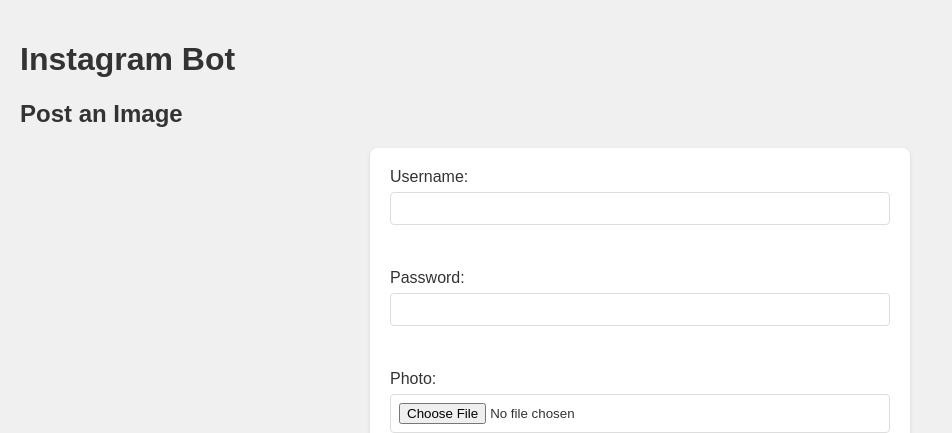
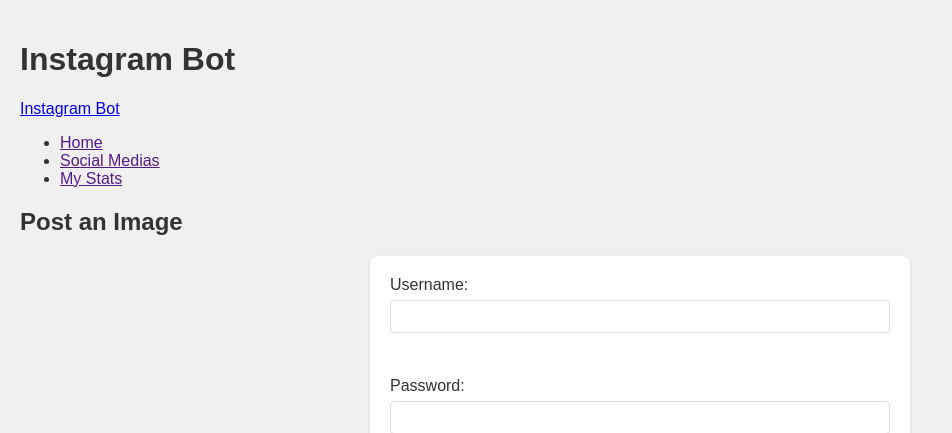
Before and after one commit to SakethSripada/Flask-SocialMedia-Automation, a Flask app: page / in a window 1280 px wide. Shown: the top 433 px of the page, without its empty margins (0-952 px from the left). Run offline with Flask 3, Linux system fonts and the light colour scheme.

Commit message:
navbar html

```diff
--- a/templates/index.html
+++ b/templates/index.html
@@ -9,6 +9,17 @@
 </head>
 <body>
     <h1>Instagram Bot</h1>
+
+    <nav class="navbar">
+        <div class="nav-container">
+            <a href="/" class="nav-logo">Instagram Bot</a>
+            <ul class="nav-links">
+                <li><a href="">Home</a></li>
+                <li><a href="">Social Medias</a></li>
+                <li><a href="">My Stats</a></li>
+            </ul>
+        </div>
+    </nav>
 
     <h2>Post an Image</h2>
     <form action="/post" method="post" enctype="multipart/form-data">
```
